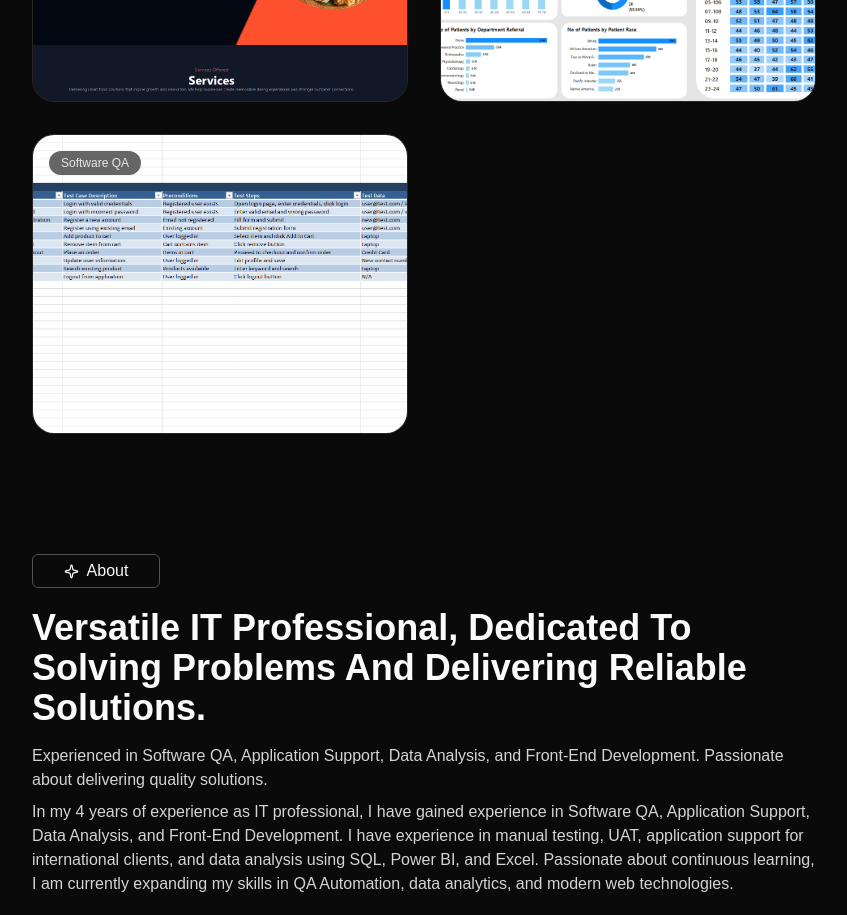
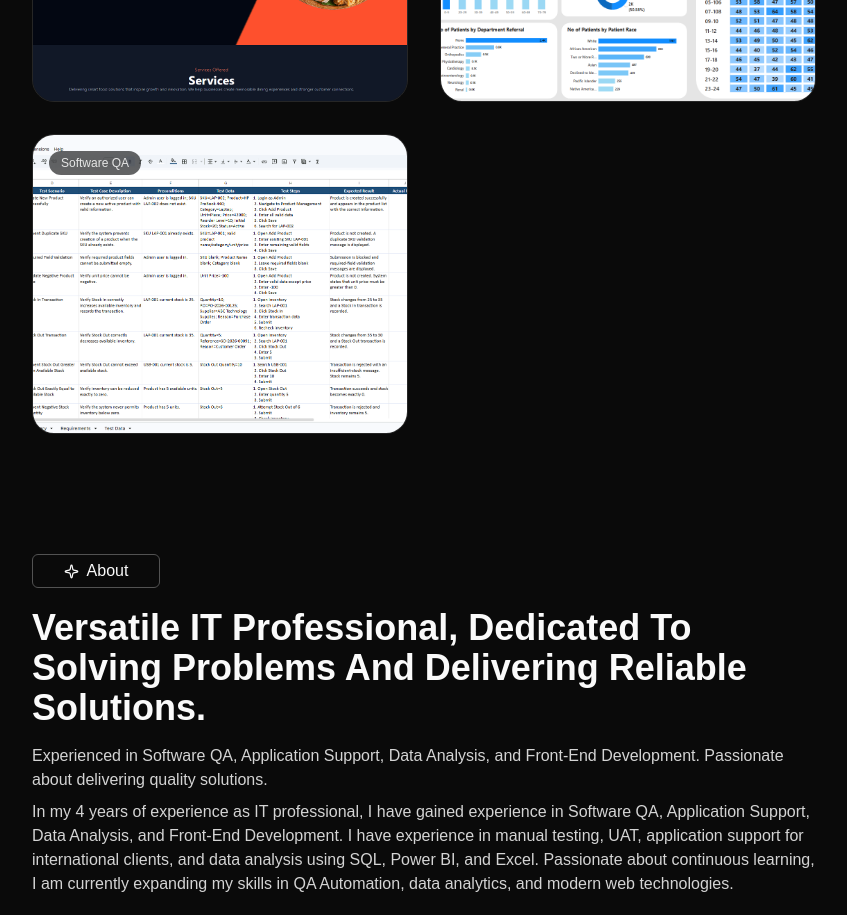
Before and after one commit to iannxxzz/john-christian-portfolio, a React (Vite) app: page / in a window 1280 px wide. Shown: the part 1180-2095 px from the top of the page, without its empty margins (424-1271 px from the left). Built offline with nearby package versions, Linux system fonts and the light colour scheme; a web font is replaced by a local one.

Commit message:
New Changes Added

```diff
--- a/src/constants/index.tsx
+++ b/src/constants/index.tsx
@@ -84,8 +84,8 @@ const socialLinks: LinksType[] = [
 const projectsData: ProjectType[] = [
   {
   imgSrc: '/images/landing-page.png',
-  title: 'Food Resto Landing Page',
-  description: 'Responsive restaurant landing page.',
+  title: 'Restaurant Landing Page',
+  description: 'Responsive Restaurant Landing Page.',
   category: 'Front-End',
   tags: ['Landing Page', 'React', 'Tailwind'],
   projectLink: 'https://food-biteiq.netlify.app/',
@@ -94,25 +94,34 @@ const projectsData: ProjectType[] = [
   {
     imgSrc: '/images/data-page.png',
     title: 'Hospital Dashboard',
-    description: 'Responsive Hospital Dashboard',
+    description: 'Interactive Hospital Dashboard',
     category: 'Data Analysis',
     tags: ['Dashboard', 'PowerBi'],
     projectLink: '',
     featured: true,
   },
   {
-    imgSrc: '/images/test-case-1.png',
+    imgSrc: '/images/QA-1.png',
     title: 'Test Case Sample',
-    description: 'Responsive restaurant landing page.',
+    description: 'Interactive Test Case Sample',
     category: 'Software QA',
     tags: ['Manual QA', 'Test Case', 'UAT'],
-    projectLink: '',
+    projectLink: 'https://docs.google.com/spreadsheets/d/1P_n58js4aW7LpZ0H-h_KVAcKFLmnsss5EuH9BQzrWaY/edit?usp=sharing',
     featured: true,
+  },
+  {
+    imgSrc: '/images/QA-2.png',
+    title: 'Order Management & Sales System',
+    description: 'Interactive Test Case Sample',
+    category: 'Software QA',
+    tags: ['Manual QA', 'Test Case', 'UAT'],
+    projectLink: 'https://docs.google.com/spreadsheets/d/11LbLhudgqIenF3NoewDT9drN-f5jVhgl0vn-ESLEQq0/edit?usp=sharing',
+    featured: false,
   },
   {
     imgSrc: '/images/landing-page-3.png',
     title: 'Construction Landing Page',
-    description: 'Responsive Construction landing page.',
+    description: 'Responsive Construction Landing Page.',
     category: 'Front-End',
     tags: ['Landing Page', 'HTML', 'CSS','Javascript'],
     projectLink: 'https://construction-jc.netlify.app/',
```
Also changed, not shown: public/images/QA-1.png (added), public/images/QA-2.png (added).
